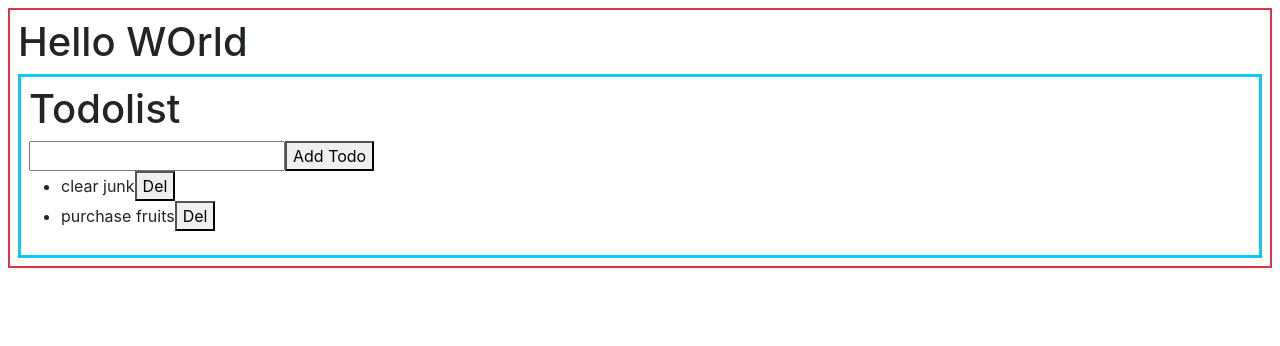
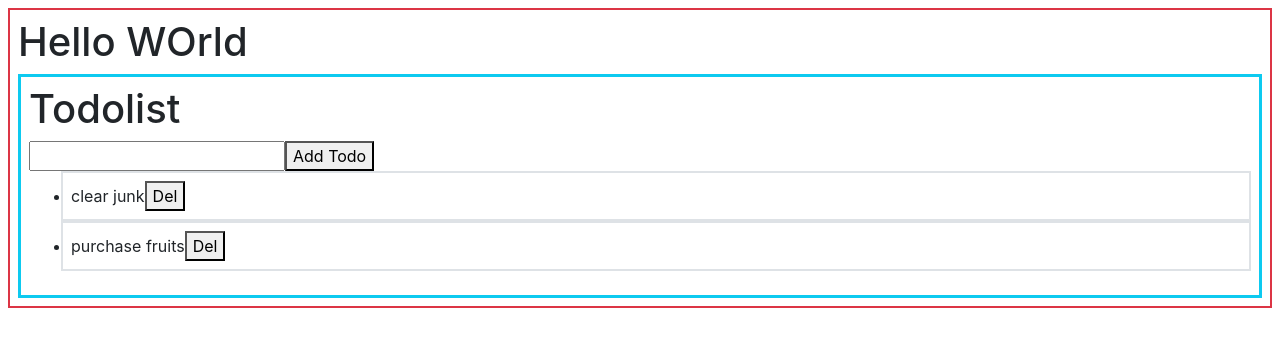
Before and after one commit to edupoly/rb18app, a React (Create React App) app: page / in a window 1280 px wide. Shown: the top 346 px of the page. Built offline with nearby package versions, Linux system fonts and the light colour scheme; the HTML template or start-up script is replaced by a standard one.

Commit message:
refactored todo

```diff
--- /dev/null
+++ b/src/Todo.jsx
@@ -0,0 +1,14 @@
+import React from 'react'
+
+function Todo(props) {
+  return (
+    <div className='border border-2 p-2'>
+       <li>
+        {props.todo}
+        <button onClick={()=>{props.delTodo(props.i)}}>Del</button>
+       </li>
+    </div>
+  )
+}
+
+export default Todo
--- a/src/Todolist.jsx
+++ b/src/Todolist.jsx
@@ -1,4 +1,5 @@
 import React,{useState} from 'react'
+import Todo from './Todo'
 
 function Todolist() {
   const [todos, setTodos] = useState(['clear junk','purchase fruits'])
@@ -14,6 +15,7 @@ function Todolist() {
     temp.splice(index,1)
     setTodos([...temp])
   }
+
   return (
     <div className='border border-info border-3 p-2'>
       <h1>Todolist</h1>
@@ -22,10 +24,7 @@ function Todolist() {
       <ul>
         {
           todos.map((todo,i)=>{
-            return <li>
-              {todo}
-              <button onClick={()=>{delTodo(i)}}>Del</button>
-            </li>
+            return <Todo todo={todo} delTodo={delTodo} i={i}></Todo>
           })
         }
       </ul>
```
